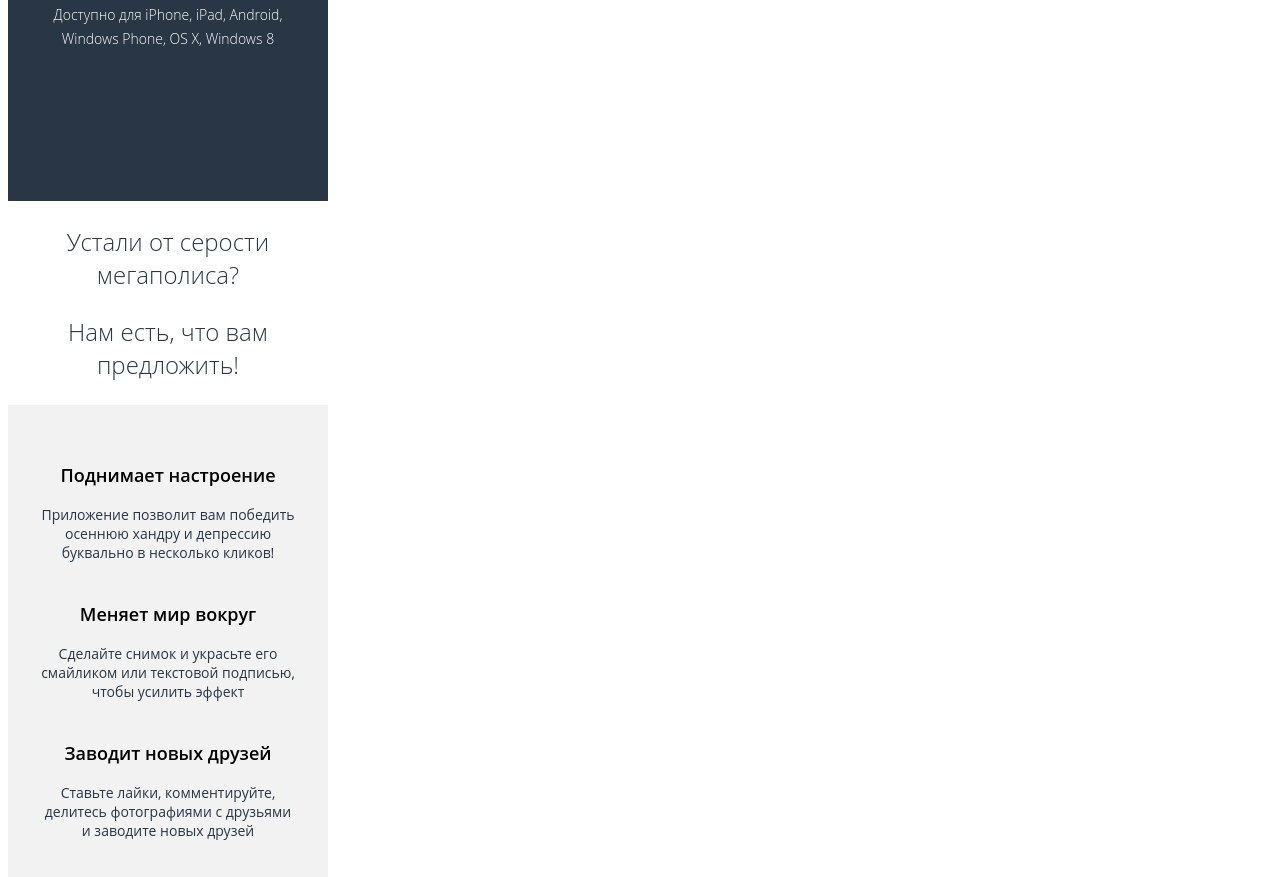
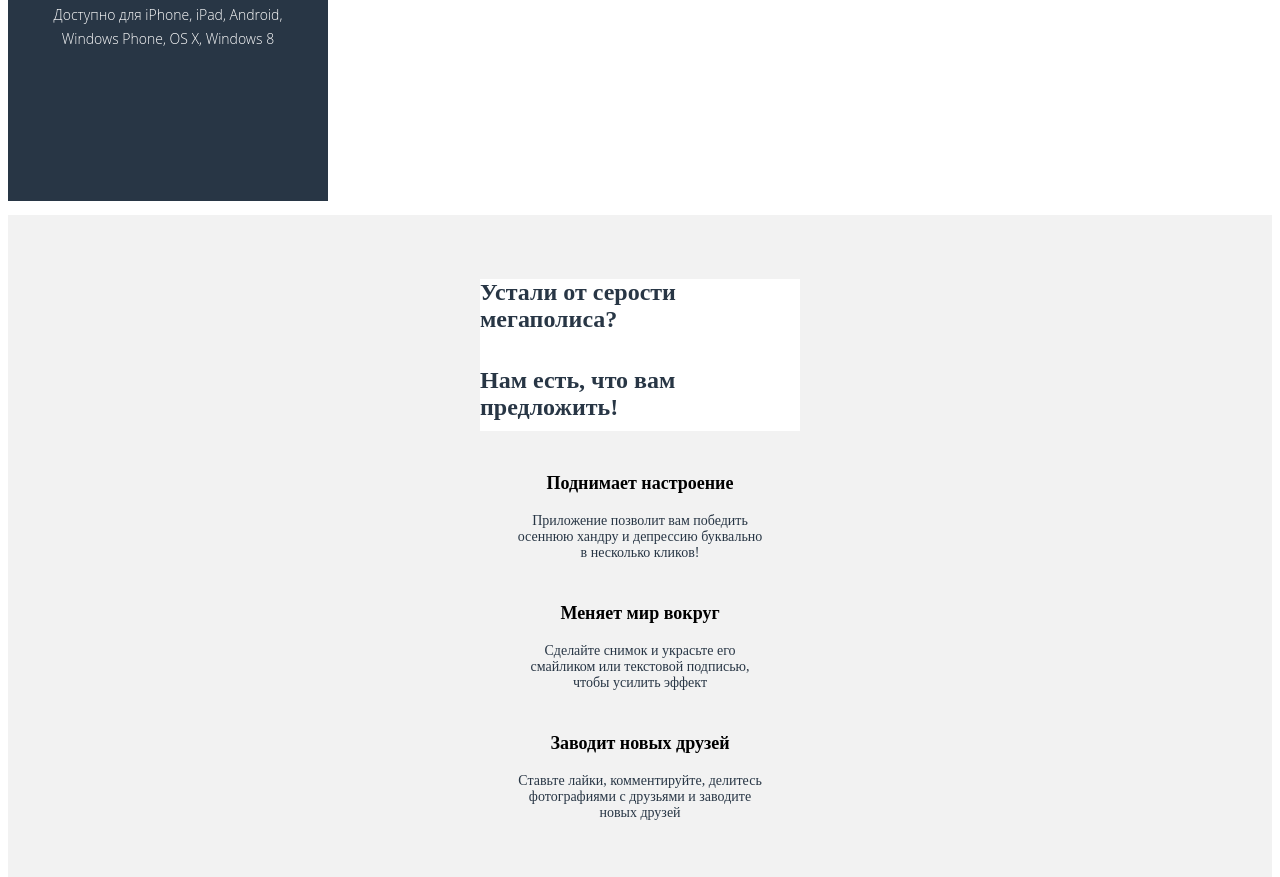
Before and after one commit to juliabeznosikova/655179-pink-17, a website: page source/index.html in a window 1280 px wide. Shown: the part 975-1852 px from the top of the page. Drawn offline with nearby package versions, Linux system fonts and the light colour scheme; files that its build step writes are made by us from their sources.

Commit message:
Стилизация блока преимуществ

```diff
--- a/source/less/advantages.less
+++ b/source/less/advantages.less
@@ -1,38 +1,39 @@
 .advantages {
-  width: 320px;
+  background-color: #f2f2f2;
 }
 
-.title {
-  font-family: 'Open Sans', Arial, sans-serif;
-  font-size: 24px;
-  font-weight: 100;
-  text-align: center;
+.advantages__wrapper {
+  width: 320px;
+  margin: 0 auto;
+  padding: 40px 20px;
 }
 
-.advantages__title-block{
+.advantages__title-block {
+  background-color: #ffffff;
+}
+
+.advantages__title {
+  padding-bottom: 10px;
   color: #283645;
 }
 
 .advantages__list {
-  list-style-type: none;
   margin: 0;
   padding: 0;
-  padding-top: 40px;
-  font-family: 'Open Sans', Arial, sans-serif;
+  list-style-type: none;
   background-color: #f2f2f2;
 }
 
 .advantages__item {
+  margin: 0 33px;
+  margin-top: 40px;
   text-align: center;
-  margin-left: 33px;
-  margin-right: 33px;
-  margin-bottom: 40px;
 }
 
 .advantages__item-title {
   font-size: 18px;
   font-weight: 600;
-  line-height:  24px;
+  line-height: 24px;
   color: #000000;
 }
 
```
